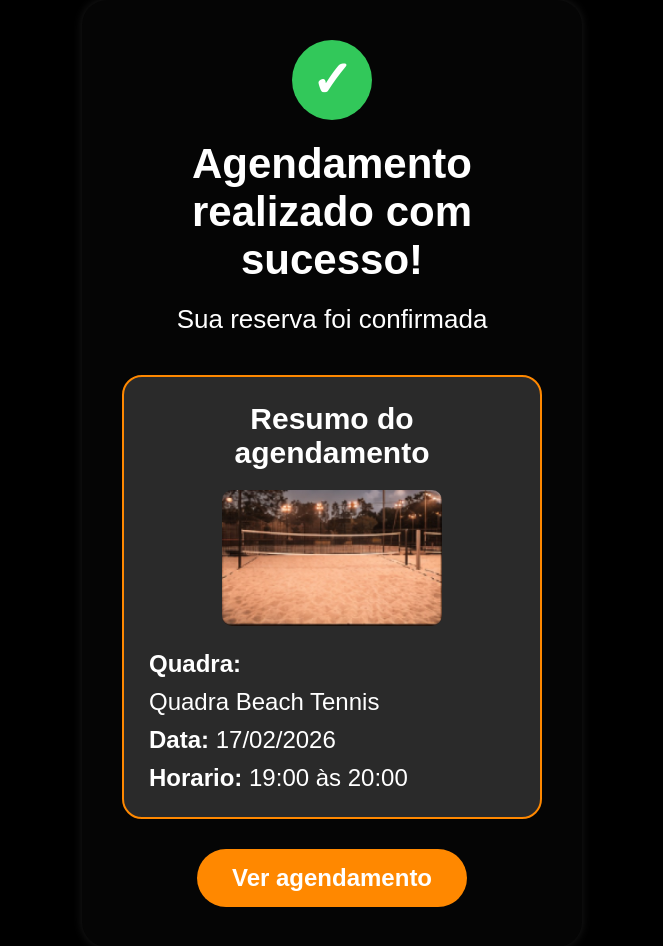
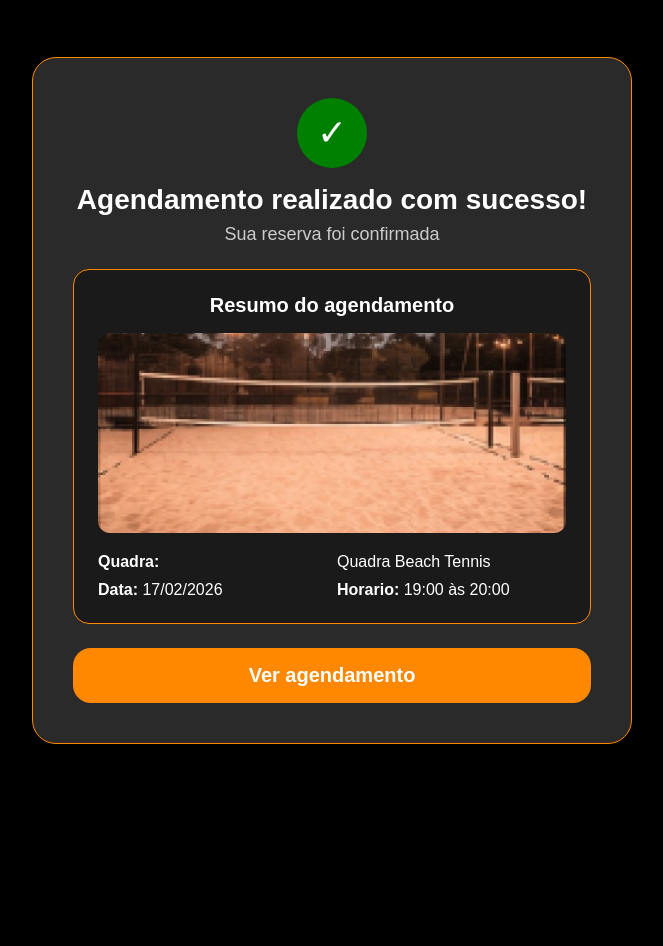
Before and after one commit to sofialaraferreiradossantos-ar/arena-tcc, a React (Vite) app: page /sucesso in a window 1280 px wide. Shown: the whole page, without its empty margins (308-971 px from the left). After the commit the page ends 800 px from the top, so only its background shows below. Built offline with nearby package versions, Linux system fonts and the light colour scheme.

Commit message:
AGEND. SUCESSO
AGENDAMENTO SUCESSO

```diff
--- a/src/main.jsx
+++ b/src/main.jsx
@@ -2,6 +2,7 @@ import { StrictMode } from 'react'
 import { createRoot } from 'react-dom/client'
 import './index.css'
 import AgendamentoSucesso from './pages/AgendamentoSucesso.jsx'
+
 
 import {
   BrowserRouter,
--- a/src/pages/AgendamentoSucesso.jsx
+++ b/src/pages/AgendamentoSucesso.jsx
@@ -1,6 +1,6 @@
-import styles from "../styles/quadras.module.css";
+import styles from "../styles/agendamentos.module.css";
 
-import quadra from "../assets/quadra.jpeg";
+import quadra from "../mockup/imagens/quadra.jpeg";
 
 function AgendamentoSucesso() {
   return (
--- a/src/styles/agendamentos.module.css
+++ b/src/styles/agendamentos.module.css
@@ -1,18 +1,18 @@
-.container {
-  width: 100%;
+.mainContent {
+  margin-left: 220px;
+
+  width: calc(100% - 220px);
+
   min-height: 100vh;
-}
 
-.app {
-  width: 100%;
-  min-height: 100vh;
   background: black;
+
   padding: 30px 60px;
 }
 
 /* HEADER */
 
-.header {
+.topHeader {
   display: flex;
   justify-content: space-between;
   align-items: flex-start;
@@ -20,31 +20,29 @@
 
 .menuIcon {
   color: #ff8800;
-  font-size: 34px;
-  cursor: pointer;
+  font-size: 38px;
 }
 
 .userIcon {
   color: white;
-  font-size: 34px;
-  cursor: pointer;
+  font-size: 38px;
 }
 
-.centerArea {
+.logoArea {
   text-align: center;
 }
 
-.centerArea img {
+.logoArea img {
   width: 90px;
 }
 
-.centerArea h1 {
+.logoArea h2 {
   color: white;
-  margin-top: 15px;
-  font-size: 45px;
+  margin-top: 10px;
+  font-size: 38px;
 }
 
-.centerArea span {
+.logoArea span {
   color: #ff8800;
 }
 
@@ -53,17 +51,33 @@
 .tabs {
   display: flex;
   justify-content: center;
-  margin-top: 50px;
+
+  margin-top: 40px;
 }
 
 .tabs button {
-  width: 180px;
-  padding: 15px;
+  width: 220px;
+
+  padding: 16px;
+
   border: 1px solid #ff8800;
-  background: transparent;
+
+  background: #2b2b2b;
+
   color: white;
-  font-size: 22px;
+
+  font-size: 24px;
+  font-weight: bold;
+
   cursor: pointer;
+}
+
+.tabs button:first-child {
+  border-radius: 18px 0 0 18px;
+}
+
+.tabs button:last-child {
+  border-radius: 0 18px 18px 0;
 }
 
 .activeTab {
@@ -73,48 +87,56 @@
 /* CARDS */
 
 .cardsArea {
-  margin-top: 70px;
+  margin-top: 60px;
 
   display: flex;
   flex-direction: column;
+
   align-items: center;
+
   gap: 35px;
 }
 
 .card {
   width: 100%;
-  max-width: 850px;
+  max-width: 900px;
 
-  background: #242424;
+  background: #2a2a2a;
 
   border: 1px solid #ff8800;
 
-  border-radius: 20px;
+  border-radius: 24px;
 
-  padding: 30px;
+  padding: 28px 35px;
 
   display: flex;
   justify-content: space-between;
   align-items: center;
 }
 
-.card h2 {
+.card h3 {
   color: white;
-  margin-bottom: 15px;
+
+  font-size: 30px;
+
+  margin-bottom: 18px;
 }
 
 .card p {
   color: white;
 
+  font-size: 21px;
+
   display: flex;
   align-items: center;
+
   gap: 10px;
 }
 
 .card button {
-  width: 180px;
+  width: 220px;
 
-  padding: 18px;
+  padding: 16px;
 
   border: none;
 
@@ -124,7 +146,101 @@
 
   color: white;
 
-  font-size: 18px;
+  font-size: 22px;
+  font-weight: bold;
 
   cursor: pointer;
 }
+
+/* AGENDAMENTO SUCESSO */
+
+.successContainer {
+  display: flex;
+  justify-content: center;
+  align-items: center;
+  min-height: 100vh;
+  background: black;
+  padding: 40px;
+}
+
+.successCard {
+  background: #2a2a2a;
+  border: 1px solid #ff8800;
+  border-radius: 24px;
+  padding: 40px;
+  max-width: 600px;
+  width: 100%;
+  text-align: center;
+  color: white;
+}
+
+.successCard h1 {
+  font-size: 28px;
+  margin: 16px 0 8px;
+}
+
+.successCard p {
+  color: #ccc;
+  font-size: 18px;
+  margin-bottom: 24px;
+}
+
+.checkIcon {
+  width: 70px;
+  height: 70px;
+  background: #008000;
+  border-radius: 50%;
+  display: flex;
+  align-items: center;
+  justify-content: center;
+  font-size: 36px;
+  margin: 0 auto 16px;
+}
+
+.resumeBox {
+  background: #1a1a1a;
+  border: 1px solid #ff8800;
+  border-radius: 16px;
+  padding: 24px;
+  margin-bottom: 24px;
+  text-align: left;
+}
+
+.resumeBox h2 {
+  color: white;
+  font-size: 20px;
+  margin-bottom: 16px;
+  text-align: center;
+}
+
+.resumeBox img {
+  width: 100%;
+  border-radius: 12px;
+  margin-bottom: 16px;
+  object-fit: cover;
+  max-height: 200px;
+}
+
+.resumeInfo {
+  display: grid;
+  grid-template-columns: 1fr 1fr;
+  gap: 10px;
+  color: white;
+  font-size: 16px;
+}
+
+.viewButton {
+  width: 100%;
+  padding: 16px;
+  border: none;
+  border-radius: 18px;
+  background: #ff8800;
+  color: white;
+  font-size: 20px;
+  font-weight: bold;
+  cursor: pointer;
+}
+
+.viewButton:hover {
+  background: #e07700;
+}
```
Also changed, not shown: src/components/agendamento/AgendamentoTabs.jsx (added, +19 -0 lines), src/components/agendamento/Agendamentocard.jsx (added, +33 -0 lines), src/components/agendamento/HeaderAgendamentos.jsx (+27 -0 lines), src/pages/agendamentos.jsx (+4 -3 lines), src/mockup/imagens/quadra.jpeg (added).
